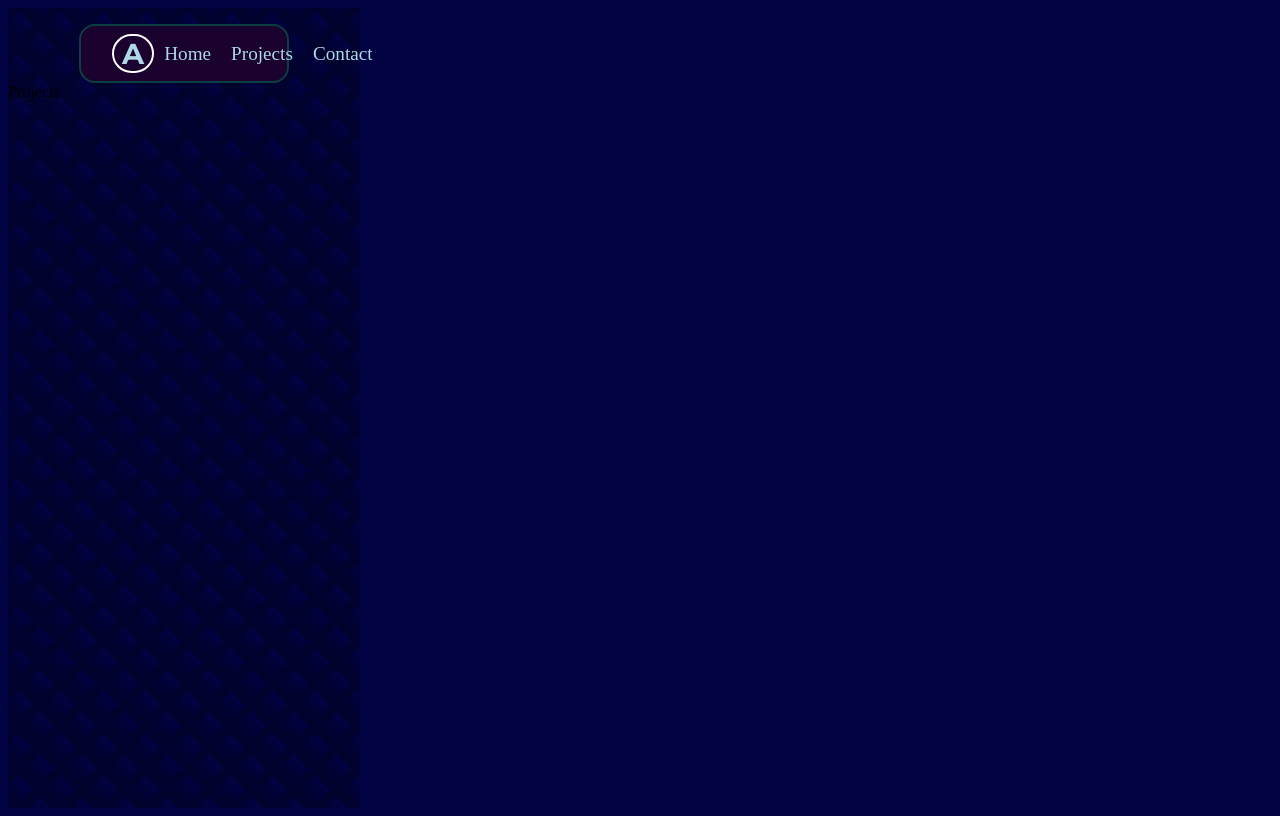
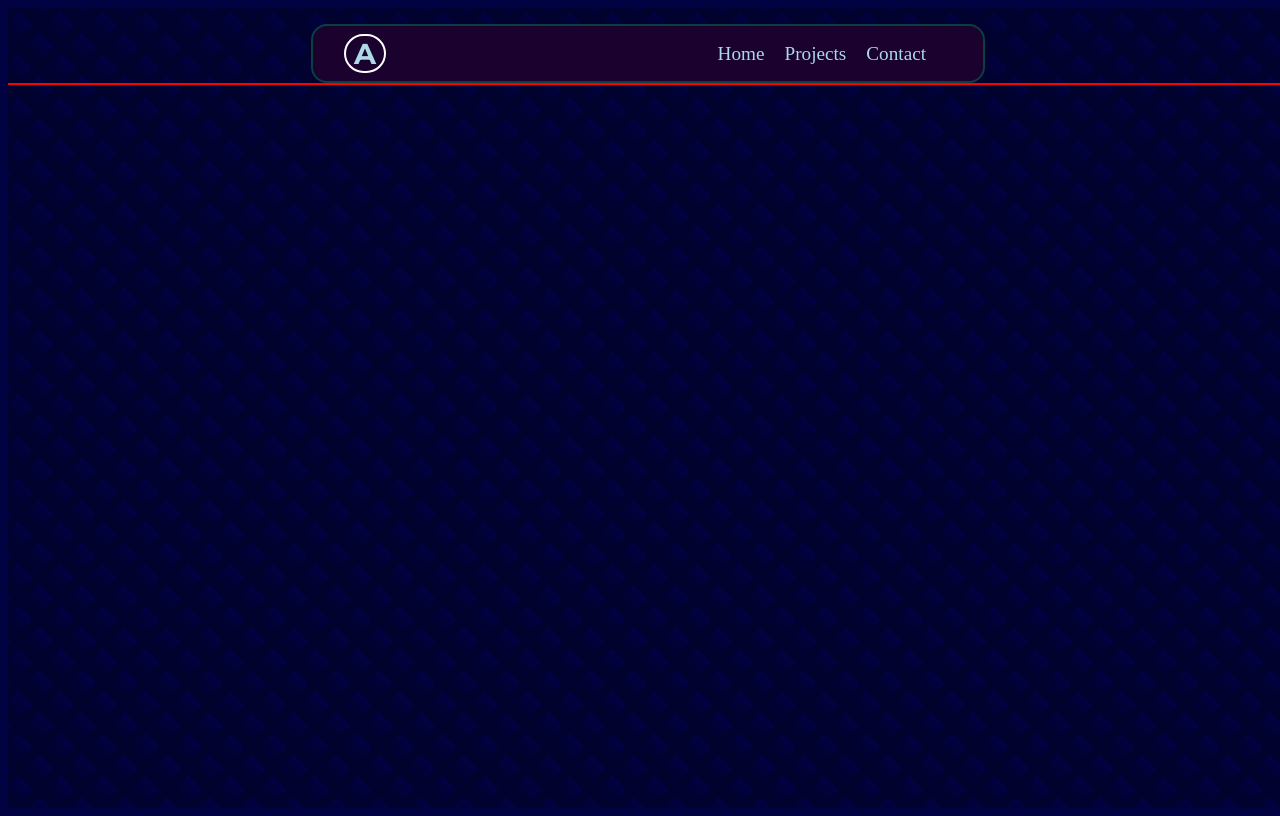
Before and after one commit to Vuckosm91/portfolio-vucko, a React (Vite) app: page /projects in a window 1280 px wide. Built offline with nearby package versions, Linux system fonts and the light colour scheme.

Commit message:
styled -laout update, project page test

```diff
--- a/src/pages/Projects.tsx
+++ b/src/pages/Projects.tsx
@@ -1,5 +1,7 @@
+import { ProjectPageWrapp } from "./ProjectsStyled";
+
 const Projects = () => {
-  return <div>Projects</div>;
+  return <ProjectPageWrapp></ProjectPageWrapp>;
 };
 
 export default Projects;
--- /dev/null
+++ b/src/pages/ProjectsStyled.tsx
@@ -0,0 +1,8 @@
+import styled from "styled-components";
+
+export const ProjectPageWrapp = styled.div`
+  display: flex;
+  height: auto;
+  width: 100%;
+  border: 1px solid red;
+`;
--- a/src/routing/LayoutStyled.tsx
+++ b/src/routing/LayoutStyled.tsx
@@ -1,6 +1,10 @@
 import styled from "styled-components";
 
 export const LayoutWrapper = styled.div`
+  width: 100vw;
+  min-height: 100vh;
+  display: flex;
+  flex-direction: column;
   background-color: #010242;
   background-image: repeating-linear-gradient(
       45deg,
@@ -16,8 +20,4 @@
       transparent 10px,
       transparent 30px
     );
-  width: 100%;
-  min-height: 100vh;
-  display: flex;
-  flex-direction: column;
 `;
```
